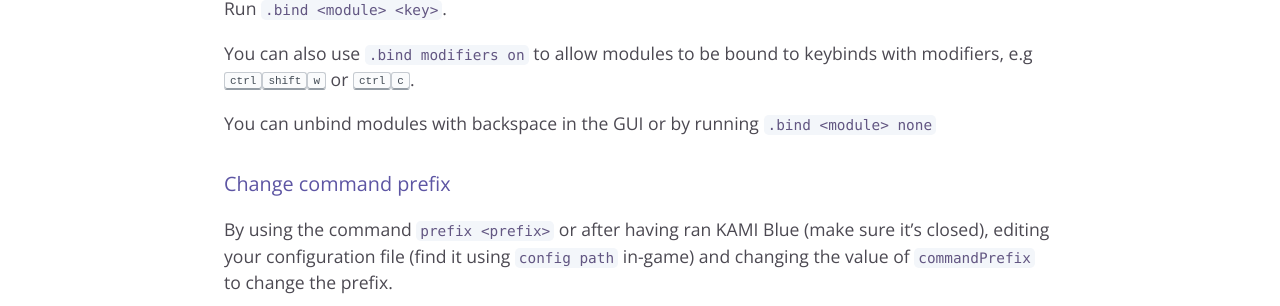
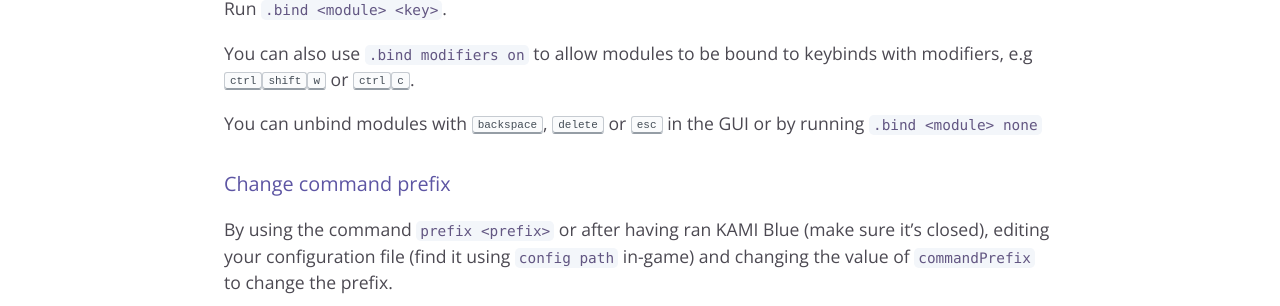
Before and after one commit to kami-blue/website, a Jekyll site: the page built from docs/faq.md, in a window 1280 px wide. Shown: the part 1395-1701 px from the top of the page. Built offline with Jekyll 4.4.1, drawn with Linux system fonts in a browser that asks for light colours.

Commit message:
update faq for new binding support

```diff
--- a/docs/faq.md
+++ b/docs/faq.md
@@ -41,7 +41,7 @@ Run `.bind <module> <key>`.
 
 You can also use `.bind modifiers on` to allow modules to be bound to keybinds with modifiers, e.g <kbd>ctrl</kbd><kbd>shift</kbd><kbd>w</kbd> or <kbd>ctrl</kbd><kbd>c</kbd>.
 
-You can unbind modules with backspace in the GUI or by running `.bind <module> none`
+You can unbind modules with <kbd>backspace</kbd>, <kbd>delete</kbd> or <kbd>esc</kbd> in the GUI or by running `.bind <module> none`
 
 ##### Change command prefix
 By using the command `prefix <prefix>` or after having ran KAMI Blue (make sure it's closed), editing your configuration file (find it using `config path` in-game) and changing the value of `commandPrefix` to change the prefix.
```
